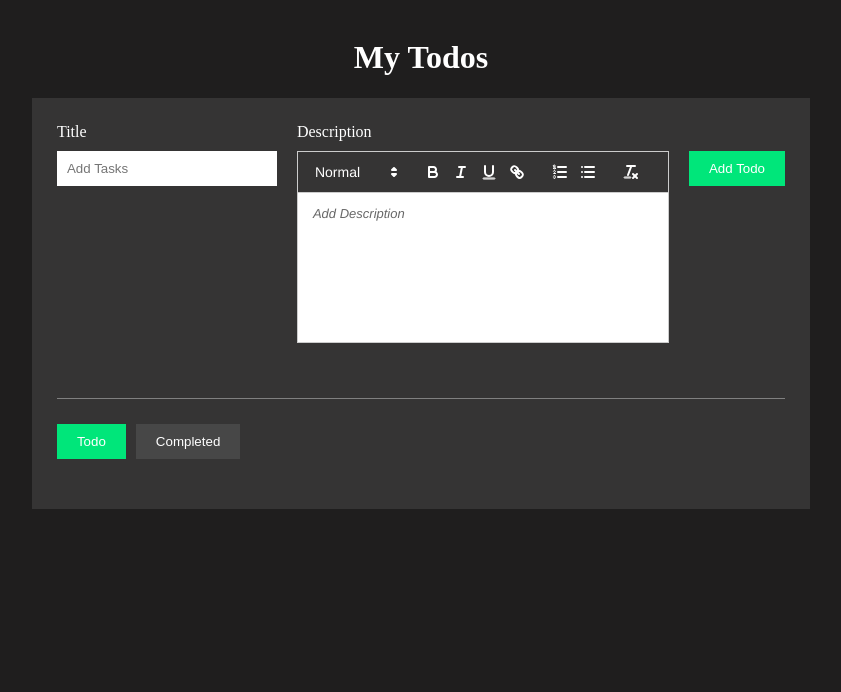
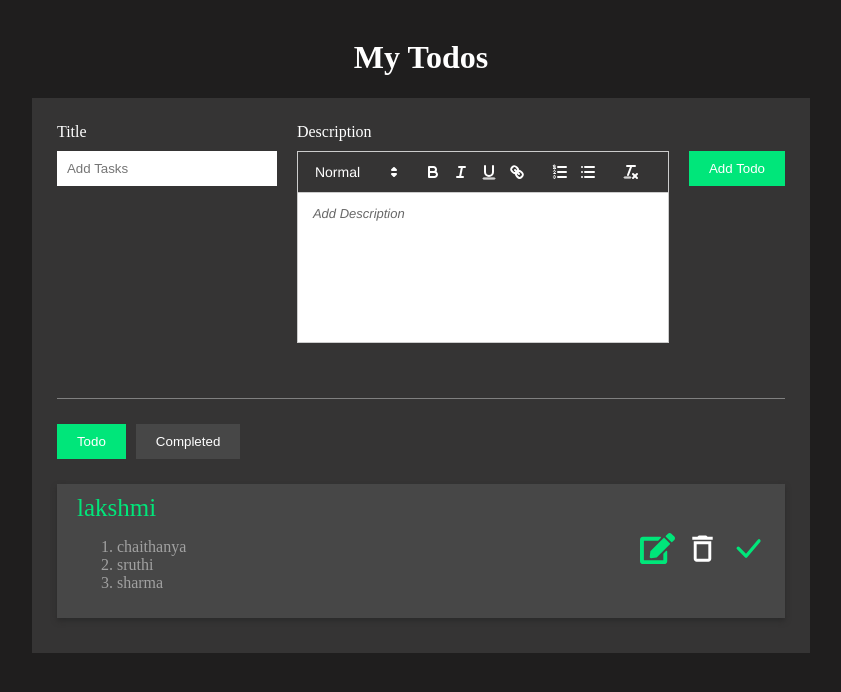
Before and after one commit to TheDarkLady/react-todo-app, a React (Vite) app: page / in a window 1280 px wide. Shown: the top 692 px of the page, without its empty margins (219-1060 px from the left). Built offline with nearby package versions, Linux system fonts and the light colour scheme; data requests are answered from the project's data file.

Commit message:
json server added

```diff
--- /dev/null
+++ b/db.json
@@ -0,0 +1,17 @@
+{
+  "todos": [
+    {
+      "id": "12c0",
+      "title": "lakshmi ",
+      "description": "<ol><li>chaithanya</li><li>sruthi</li><li>sharma</li></ol>"
+    }
+  ],
+  "completedTodos": [
+    {
+      "id": "b5ac",
+      "title": "hari ",
+      "description": "<p>kumar</p>",
+      "completedOn": "8/29/2024 10:02:18 PM"
+    }
+  ]
+}
--- a/package.json
+++ b/package.json
@@ -10,7 +10,9 @@
     "lint": "eslint .",
     "preview": "vite preview",
     "predeploy": "npm run build",
-    "deploy": "gh-pages -d build"
+    "deploy": "gh-pages -d build",
+    "start": "react-scripts start",
+    "server": "json-server --watch db.json --port 5000"
   },
   "dependencies": {
     "react": "^18.3.1",
@@ -29,6 +31,7 @@
     "eslint-plugin-react-refresh": "^0.4.9",
     "gh-pages": "^6.1.1",
     "globals": "^15.9.0",
+    "json-server": "^1.0.0-beta.2",
     "vite": "^5.4.1"
   }
 }
--- a/src/App.jsx
+++ b/src/App.jsx
@@ -20,29 +20,47 @@ function App() {
       return;
     }
 
-    let updatedTodoArr = [...allTodos];
-
-    if (editIndex !== null) {
-      // Edit existing todo
-      updatedTodoArr[editIndex] = {
+    const newTodo = {
       title: newTitle,
       description: newDescription,
     };
-      setEditIndex(null); // Reset edit index after editing
+
+    if (editIndex !== null) {
+      // Update existing todo
+      fetch(`http://localhost:5000/todos/${allTodos[editIndex].id}`, {
+        method: "PUT",
+        headers: {
+          "Content-Type": "application/json",
+        },
+        body: JSON.stringify(newTodo),
+      }).then(() => {
+        setAllTodos((prevTodos) => {
+          const updatedTodos = [...prevTodos];
+          updatedTodos[editIndex] = { ...updatedTodos[editIndex], ...newTodo };
+          return updatedTodos;
+        });
+        setEditIndex(null);
+        setNewTitle("");
+        setNewDescription("");
+      });
     } else {
       // Add new todo
-      let newTodoItem = {
-        title: newTitle,
-        description: newDescription,
-      };
-      updatedTodoArr.push(newTodoItem);
+      fetch("http://localhost:5000/todos", {
+        method: "POST",
+        headers: {
+          "Content-Type": "application/json",
+        },
+        body: JSON.stringify(newTodo),
+      })
+        .then((response) => response.json())
+        .then((data) => {
+          setAllTodos((prevTodos) => [...prevTodos, data]);
+          setNewTitle("");
+          setNewDescription("");
+        });
+    }
   }
 
-    setNewTitle("");
-    setNewDescription("");
-    setAllTodos(updatedTodoArr);
-    localStorage.setItem("todoList", JSON.stringify(updatedTodoArr));
-  }
 
   function handleEdit(index) {
     setEditIndex(index);
@@ -51,56 +69,51 @@ function App() {
   }
 
   function handleDeleteTodo(index) {
-    const reduceTodo = [...allTodos];
-    reduceTodo.splice(index, 1);
-    localStorage.setItem("todoList", JSON.stringify(reduceTodo));
-    setAllTodos(reduceTodo);
+    fetch(`http://localhost:5000/todos/${allTodos[index].id}`, {
+      method: "DELETE",
+    }).then(() => {
+      setAllTodos((prevTodos) => prevTodos.filter((_, i) => i !== index));
       if (index === editIndex) {
-      setEditIndex(null); // Reset edit index if the item being edited is deleted
+        setEditIndex(null);
         setNewTitle("");
         setNewDescription("");
       }
+    });
   }
+
 
   function handleComplete(index) {
     let now = new Date();
-    let dd = String(now.getDate()).padStart(2, "0");
-    let mm = String(now.getMonth() + 1).padStart(2, "0");
-    let yyyy = now.getFullYear();
-    let h = String(now.getHours()).padStart(2, "0");
-    let m = String(now.getMinutes()).padStart(2, "0");
-    let s = String(now.getSeconds()).padStart(2, "0");
+    let completedOn = `${now.toLocaleDateString()} ${now.toLocaleTimeString()}`;
 
-    let completedOn = `${dd}/${mm}/${yyyy} ${h}:${m}:${s}`;
-
-    let filteredItem = {
+    const completedItem = {
       ...allTodos[index],
-      completedOn: completedOn,
+      completedOn,
     };
 
-    let updatedCompletedArr = [...completedTodo];
-    updatedCompletedArr.push(filteredItem);
-    setCompletedTodo(updatedCompletedArr);
-    localStorage.setItem("completedTodo", JSON.stringify(updatedCompletedArr));
+    fetch("http://localhost:5000/completedTodos", {
+      method: "POST",
+      headers: {
+        "Content-Type": "application/json",
+      },
+      body: JSON.stringify(completedItem),
+    })
+      .then((response) => response.json())
+      .then((data) => {
+        setCompletedTodo((prevTodos) => [...prevTodos, data]);
         handleDeleteTodo(index);
+      });
   }
 
-  function handleCompleteDeleteTodo(index) {
-    let updatedCompletedArr = [...completedTodo];
-    updatedCompletedArr.splice(index, 1);
-    localStorage.setItem("completedTodo", JSON.stringify(updatedCompletedArr));
-    setCompletedTodo(updatedCompletedArr);
-  }
 
   useEffect(() => {
-    let savedTodo = JSON.parse(localStorage.getItem("todoList"));
-    let saveCompleteTodo = JSON.parse(localStorage.getItem("completedTodo"));
-    if (savedTodo) {
-      setAllTodos(savedTodo);
-    }
-    if (saveCompleteTodo) {
-      setCompletedTodo(saveCompleteTodo);
-    }
+    fetch("http://localhost:5000/todos")
+      .then((response) => response.json())
+      .then((data) => setAllTodos(data));
+
+    fetch("http://localhost:5000/completedTodos")
+      .then((response) => response.json())
+      .then((data) => setCompletedTodo(data));
   }, []);
 
   return (
```
Also changed, not shown: 4 other files (tests, documents, lock files or other folders). Lines whose indentation alone changed are shown as unchanged.
